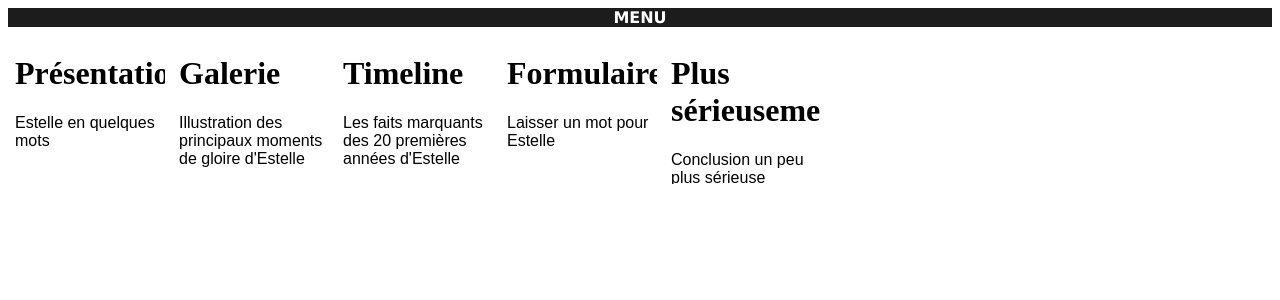
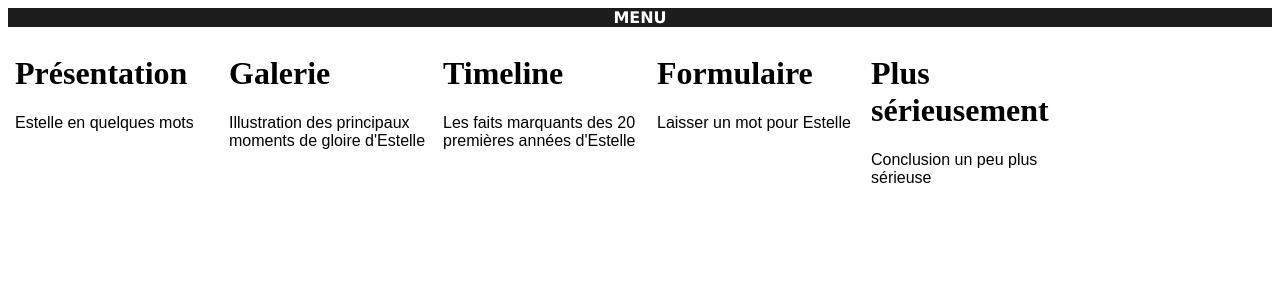
Before and after one commit to Simpleprune/simpleprune.github.io, a Jekyll site: the page menu.html, which Jekyll copies as it is, in a window 1280 px wide. Shown: the top 300 px of the page. Built offline with Jekyll 4.4.1, drawn with Linux system fonts in a browser that asks for light colours.

Commit message:
Update style.css

```diff
--- a/css/style.css
+++ b/css/style.css
@@ -77,10 +77,10 @@ a{
 .card{
   border-color :#747C77;
   float:left;
-  border-width:2px;
+  border-width:4px;
   margin : 7px;
-  width: 150px;
-  height: 150px;
+  width: 200px;
+  height: 200px;
   overflow:scroll;
 }
 h1.card{
```
